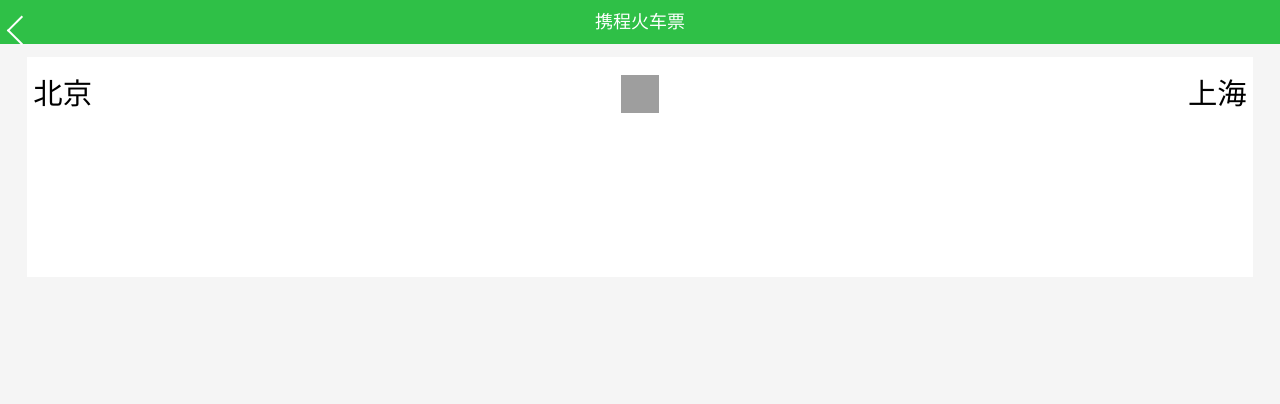
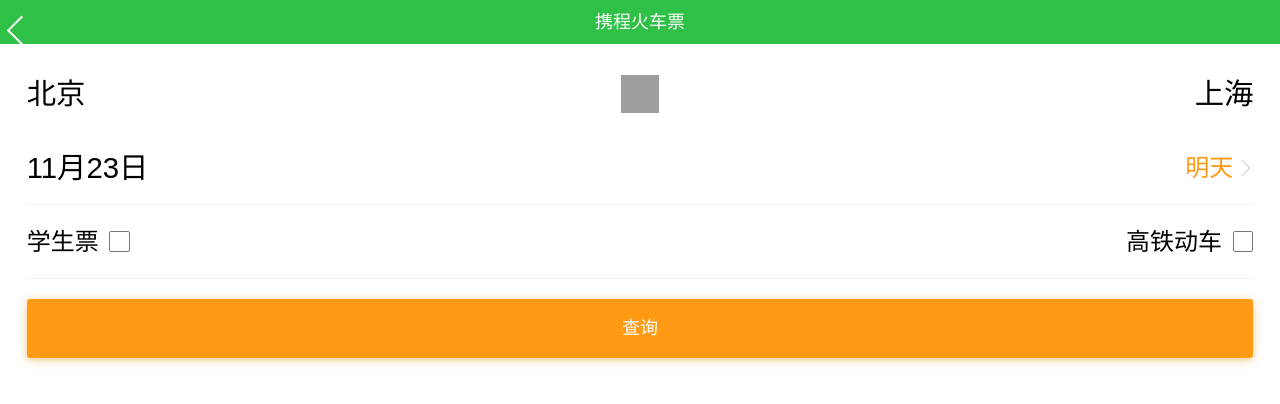
Before and after one commit to itundret/NodejsVuePractice, a Vue app in the folder HtmlCssVue/: page / in a window 1280 px wide. Shown: the top 404 px of the page. Built offline with nearby package versions, Linux system fonts and the light colour scheme; grey boxes are pictures that could not be loaded.

Commit message:
选择框布局完毕

```diff
--- a/HtmlCssVue/src/pages/Index.vue
+++ b/HtmlCssVue/src/pages/Index.vue
@@ -10,9 +10,26 @@
             <i class="icon-change"></i>
           </dt>
         </li>
-        <li></li>
-        <li></li>
+        <li class="train-time">
+          <dd>
+             <em>11月23日</em>
+              <span>明天</span>
+          </dd>
+        </li>
+        <li class="train-type">
+          <div class="train-type-item" @click="chooseStudentTicket = !chooseStudentTicket">
+            <span>学生票</span>
+            <i :class="['train-type-checkbox', (isChooseStudentTicket ? 'train-type-checkbox-selected' : 'train-type-checkbox-unselected')]"></i>
+          </div>
+          <div class="train-type-item" @click="chooseHighTrain = !chooseHighTrain;">
+            <span>高铁动车</span>
+            <i :class="['train-type-checkbox', (isChooseHighTrain ? 'train-type-checkbox-selected' : 'train-type-checkbox-unselected')]"></i>
+          </div>
+        </li>
       </ul>
+      <div class="train-index-btnbox">
+        <button class="g_btn_s">查询</button>
+      </div>
     </section>
   </div>
 </template>
@@ -23,16 +40,26 @@
     return {
       isExchangeStation: false,
       exchangeTimes: 0,
-      fromStation:"北京",
-      toStation:"上海",
+      fromStation: "北京",
+      toStation: "上海",
+      chooseHighTrain: false,
+      chooseStudentTicket: false
     };
+  },
+  computed: {
+    isChooseHighTrain() {
+      return this.chooseHighTrain;
+    },
+    isChooseStudentTicket() {
+      return this.chooseStudentTicket;
+    }
   },
   methods: {
     exchangeStation() {
       this.isExchangeStation = !this.isExchangeStation;
       this.exchangeTimes += 1;
-      [this.toStation,this.fromStation] = [this.fromStation,this.toStation];
-      console.log(this.fromStation,this.toStation);
+      [this.toStation, this.fromStation] = [this.fromStation, this.toStation];
+      console.log(this.fromStation, this.toStation);
     }
   }
 };
--- a/HtmlCssVue/src/style/define.less
+++ b/HtmlCssVue/src/style/define.less
@@ -102,6 +102,7 @@
     bottom: 0;
     width: 100%;
     .view {
+        background-color: @white;
         position: absolute;
         top: @headerHeight;
         bottom: 0;
--- a/HtmlCssVue/src/style/index.less
+++ b/HtmlCssVue/src/style/index.less
@@ -3,21 +3,22 @@
     padding: .5rem 1rem;
 }
 
-.train-selform {
+.train-index .train-selform {
     background: @white;
+    font-size: 1.1rem;
+    overflow: hidden;
+    position: relative; // background-color: green;
     li {
         line-height: 2.75rem;
         height: 2.75rem;
         border-bottom-width: 0;
     }
+    dd{
+        height: 2.7rem;
+    }
     .train-station {
-        font-size: 1.1rem;
-        overflow: hidden;
-        position: relative; // background-color: green;
         dd {
             width: 38%;
-            height: 2.7rem;
-            padding: 0 .25rem;
             position: absolute;
             transition: all .5s ease-out;
         }
@@ -64,4 +65,81 @@
             }
         }
     }
+    .train-time{
+        .border-line-grey;
+        border-bottom-width: 1px;
+        dd{
+            // padding: 0 .25rem;
+            span{
+                .fr;
+                font-size: .9rem;
+                color: @orage;
+                margin-right: .75rem;
+            }
+        }
+        &::after{
+            width: .4rem;
+            height: .4rem;
+            position: absolute;
+            border-top: 1px solid @txt2;
+            border-right: 1px solid @txt2;
+            .rotating();
+            .pseudo;
+            right: .2rem;
+            top:50%;
+            margin-top: -.25rem;
+        }
+    }
+    .train-type{
+        // padding: 0 5px;
+        display: flex;
+        justify-content: space-between;
+        -webkit-box-pack: justify;
+        border-bottom-width: 1px!important;
+        .border-line-grey;
+        .train-type-item{
+            display: flex;
+            align-items: center;
+            span{
+                font-size: .9rem;
+            }
+            .train-type-checkbox{
+                // background-color: green;
+                margin-left: .4rem;
+                display: inline-block;
+            }
+            .train-type-checkbox-selected{
+                width: .9rem;
+                height: .8rem;
+                border: 0;
+                background-image: url(//pic.c-ctrip.com/train/h5/train/train-icon.png);
+                background-repeat: no-repeat;
+                background-size: 10rem;
+                background-position: -4.05rem -2.1rem;
+            }
+            .train-type-checkbox-unselected{
+                width: .7rem;
+                height: .7rem;
+                border: 1px solid #777777;
+                border-radius: 2px;
+            }
+        }
+    }
 }
+
+.train-index .train-index-btnbox{
+    margin-top: .75rem;
+    .g_btn_s{
+        color: @white;
+        font-size: 18px;
+        width: 100%;
+        height: 2.2rem;
+        line-height: 2.2rem;
+        border-radius: 3px;
+        text-align: center;
+        background-color: #ff9a14;
+        -webkit-tap-highlight-color: #ff8c00;
+        box-shadow: 0 2px 8px rgba(225, 154, 20, .5);
+        box-sizing: border-box;
+    }
+}
```
